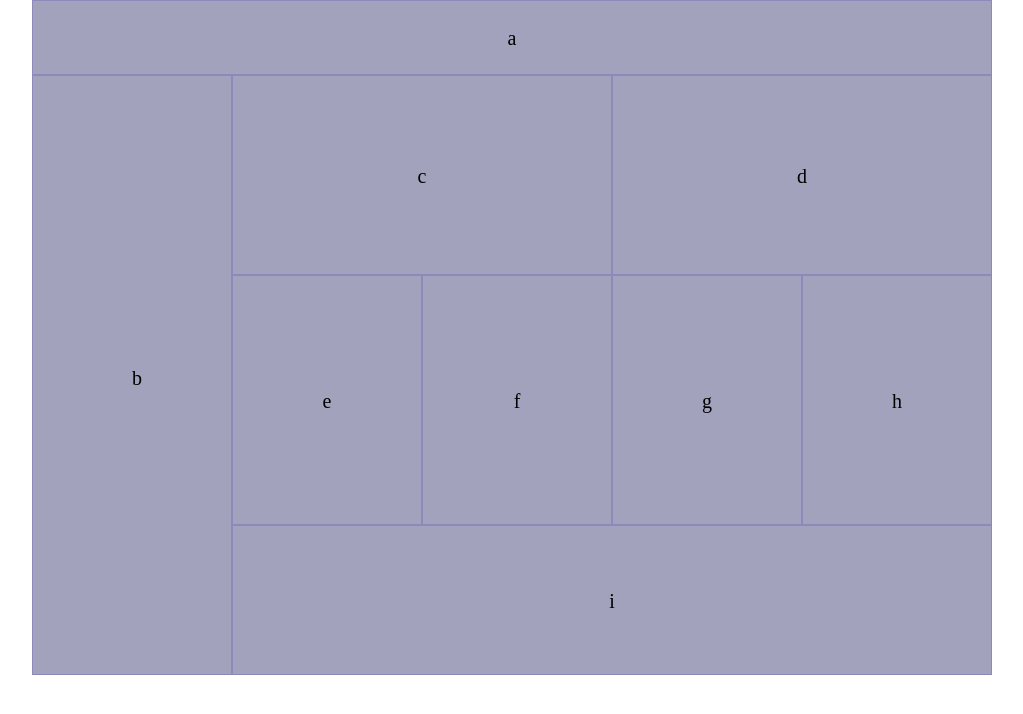
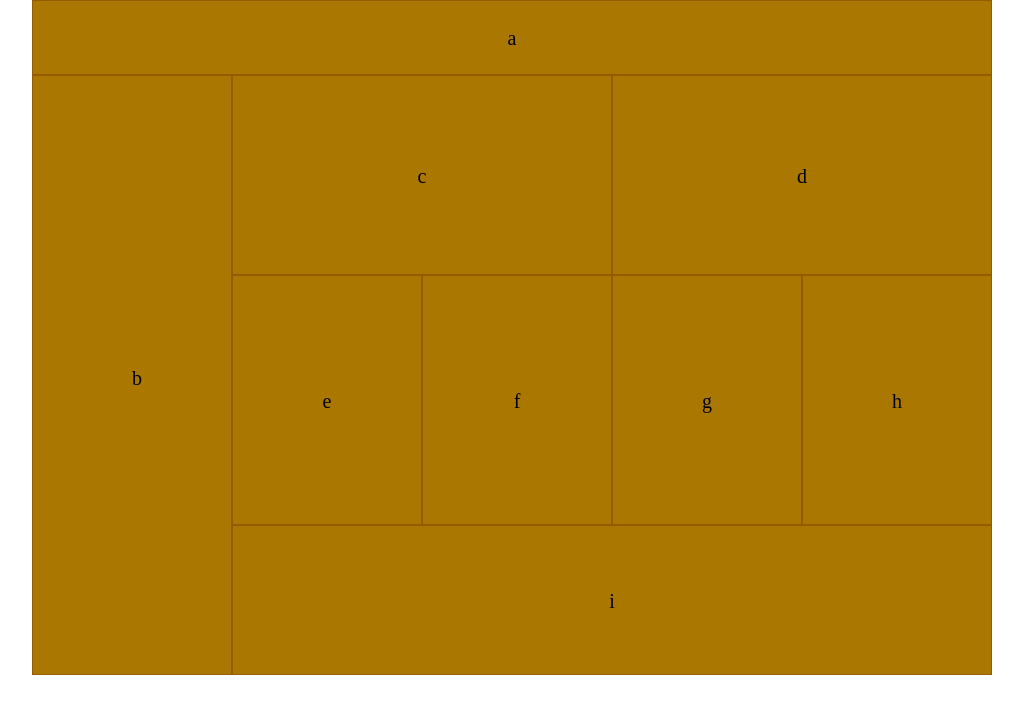
Before and after one commit to VorosDana/301d44-lab-01, a plain HTML site: page index.html in a window 1280 px wide. Shown: the whole page, without its empty margins (128-1151 px from the left). Drawn offline with Linux system fonts and the light colour scheme.

Commit message:
Adds color change at the break point

```diff
--- a/css/base.css
+++ b/css/base.css
@@ -13,3 +13,10 @@ p {
   font-size: 20px;
   text-align: center;
 }
+
+@media screen and (min-width: 769px) {
+  div, nav {
+    background-color: rgb(170, 120, 0);
+    border: 1px solid rgb(150, 90, 0);
+  }
+}
```
